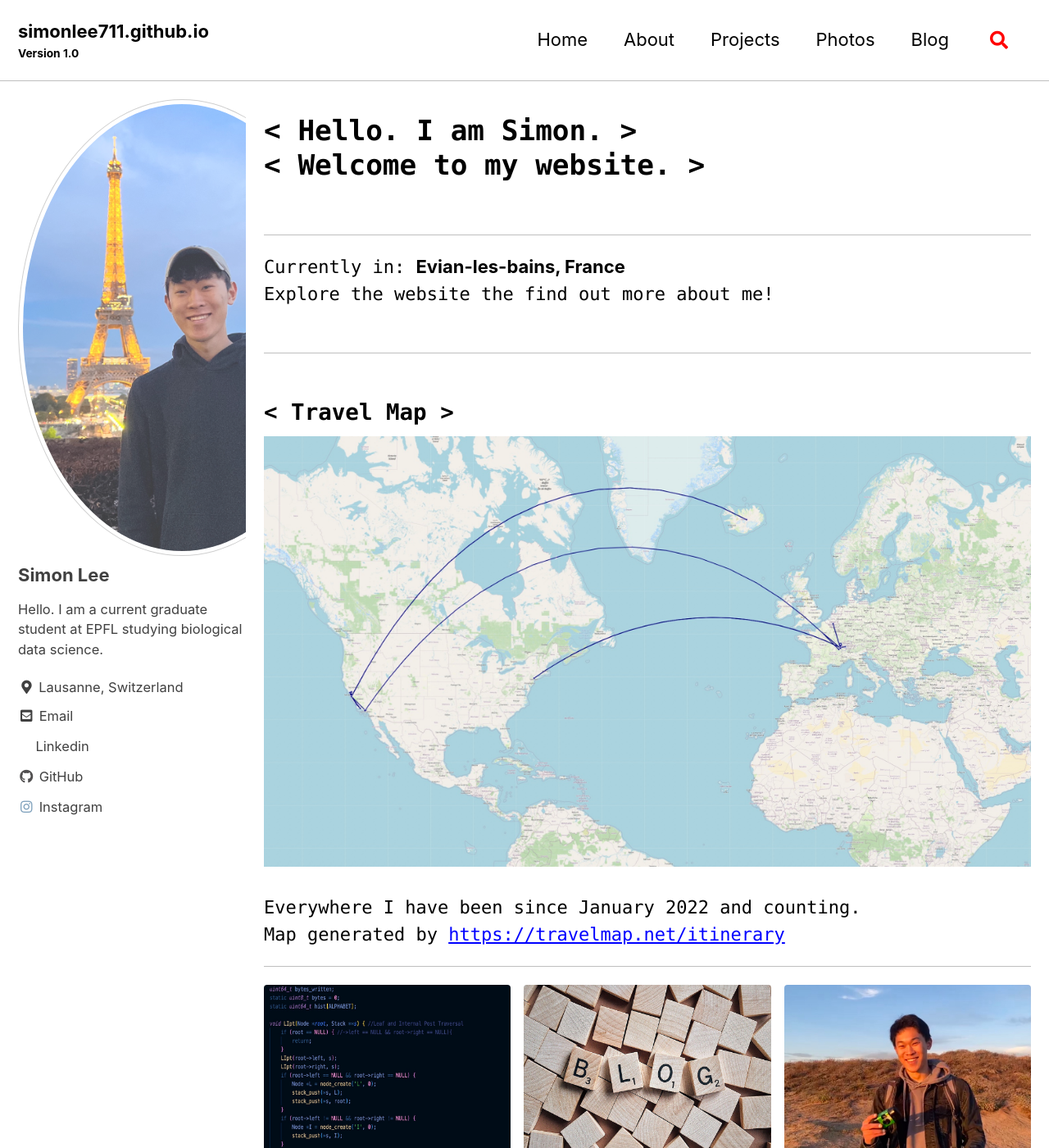
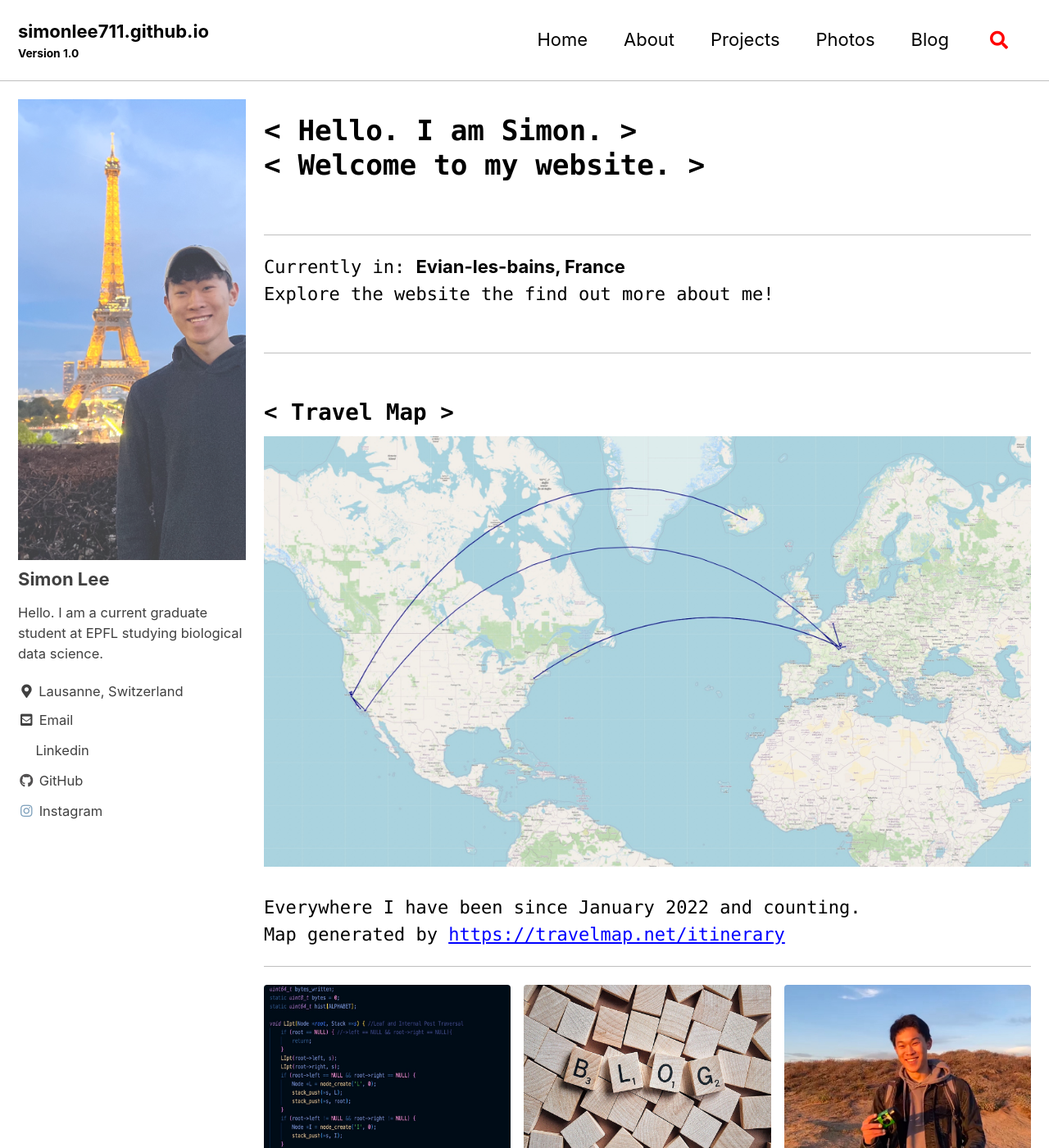
Before and after one commit to Simonlee711/Simonlee711.github.io, a Jekyll site: the page built from index.html, in a window 1280 px wide and 1400 px high. Shown: the whole window at 82% size. Built offline with Jekyll 4.4.1, drawn with Linux system fonts in a browser that asks for light colours; cached includes are drawn as plain includes; the list of posts is cut into pages by our own code.

Commit message:
size change

```diff
--- a/_sass/minimal-mistakes/_sidebar.scss
+++ b/_sass/minimal-mistakes/_sidebar.scss
@@ -136,11 +136,11 @@
 
   img {
     max-width: 400px;
-    border-radius: 50%;
+    border-radius: 0%;
 
     @include breakpoint($large) {
-      padding: 5px;
-      border: 1px solid $border-color;
+      padding: 0px;
+      border: 0px solid $border-color;
     }
   }
 }
```
